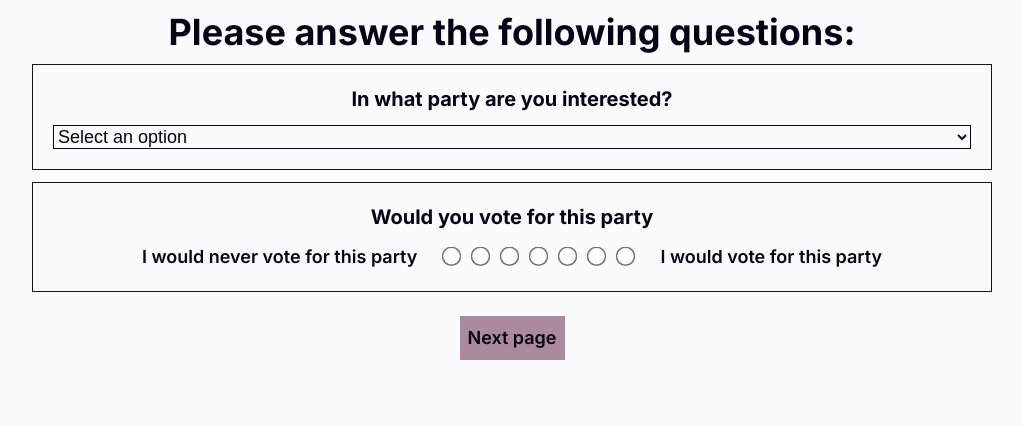
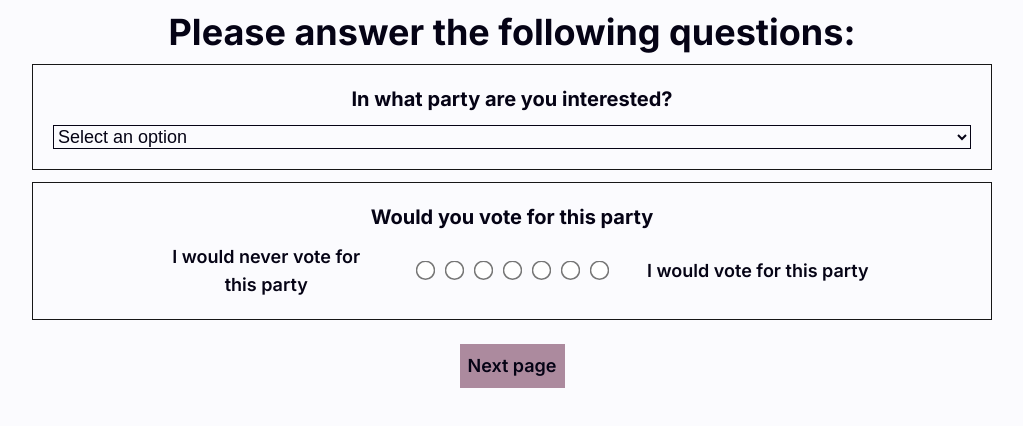
Before and after one commit to FelixHornberger/quote-and-vote, a Next.js app: page /pre-task in a window 1280 px wide. Shown: the top 426 px of the page, without its empty margins (128-1151 px from the left). Built offline with nearby package versions, Linux system fonts and the light colour scheme.

Commit message:
Update Likertscale.tsx
Description of the likert scales are now felx-30% and are now vertically centered

```diff
--- a/components/Likertscale.tsx
+++ b/components/Likertscale.tsx
@@ -15,9 +15,9 @@ function Likertscale({topic, descriptionLeft, descriptionRight}:
   };
   return (
     <div className='flex justify-center text-center w-full'>
-      <div className="inline-grid sm:flex sm:content-center sm:justify-center">
-        <p className="">{descriptionLeft}</p>
-        <ul className="list-none px-5 place-content-around place-items-center inline-grid sm:flex" id={topic}>
+      <div className="inline-grid sm:flex sm:justify-center sm:items-center">
+        <p className="flex-[30%]">{descriptionLeft}</p>
+        <ul className="list-none px-5 py-5 sm:py-0 place-content-around place-items-center inline-grid sm:flex " id={topic}>
           {[...Array(7).keys()].map((index) => (
             <li key={index} className="px-2 scale-150">
               <input
@@ -30,7 +30,7 @@ function Likertscale({topic, descriptionLeft, descriptionRight}:
             </li>
           ))}
         </ul>
-        <p>{descriptionRight}</p>
+        <p className='flex-[30%]'>{descriptionRight}</p>
       </div>
     </div>
   );
```
